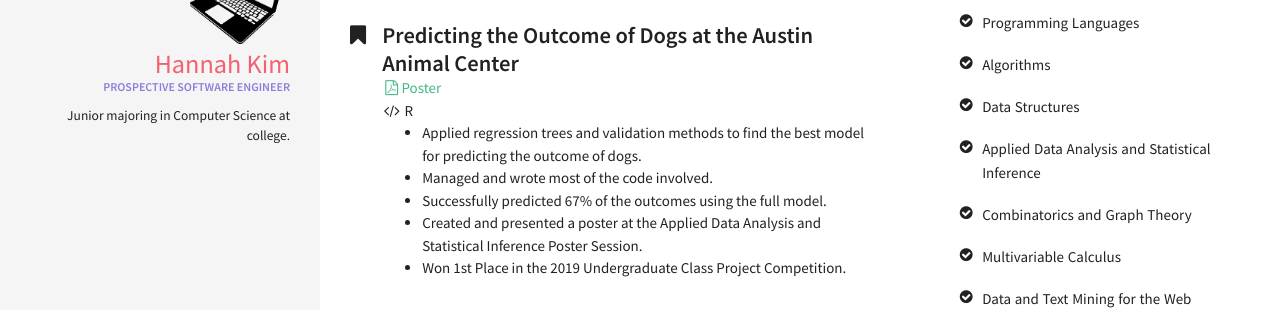
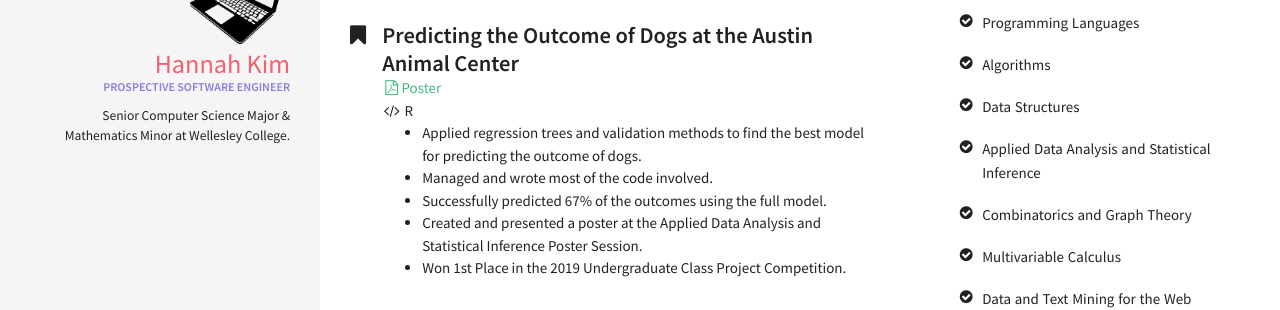
Before and after one commit to hskim37/hskim37.github.io, a Jekyll site: the page built from index.html, in a window 1280 px wide. Shown: the part 1082-1392 px from the top of the page. Built offline with Jekyll 4.4.1, drawn with Linux system fonts in a browser that asks for light colours.

Commit message:
Update _config.yml

```diff
--- a/_config.yml
+++ b/_config.yml
@@ -36,7 +36,7 @@ owner:
   name: Hannah Kim
   avatar: laptop.png
   job: "Prospective Software Engineer"
-  bio: "Junior majoring in Computer Science at college."
+  bio: "Senior Computer Science Major & Mathematics Minor at Wellesley College."
   email:
   disqus-shortname:
   twitter: #username
```
